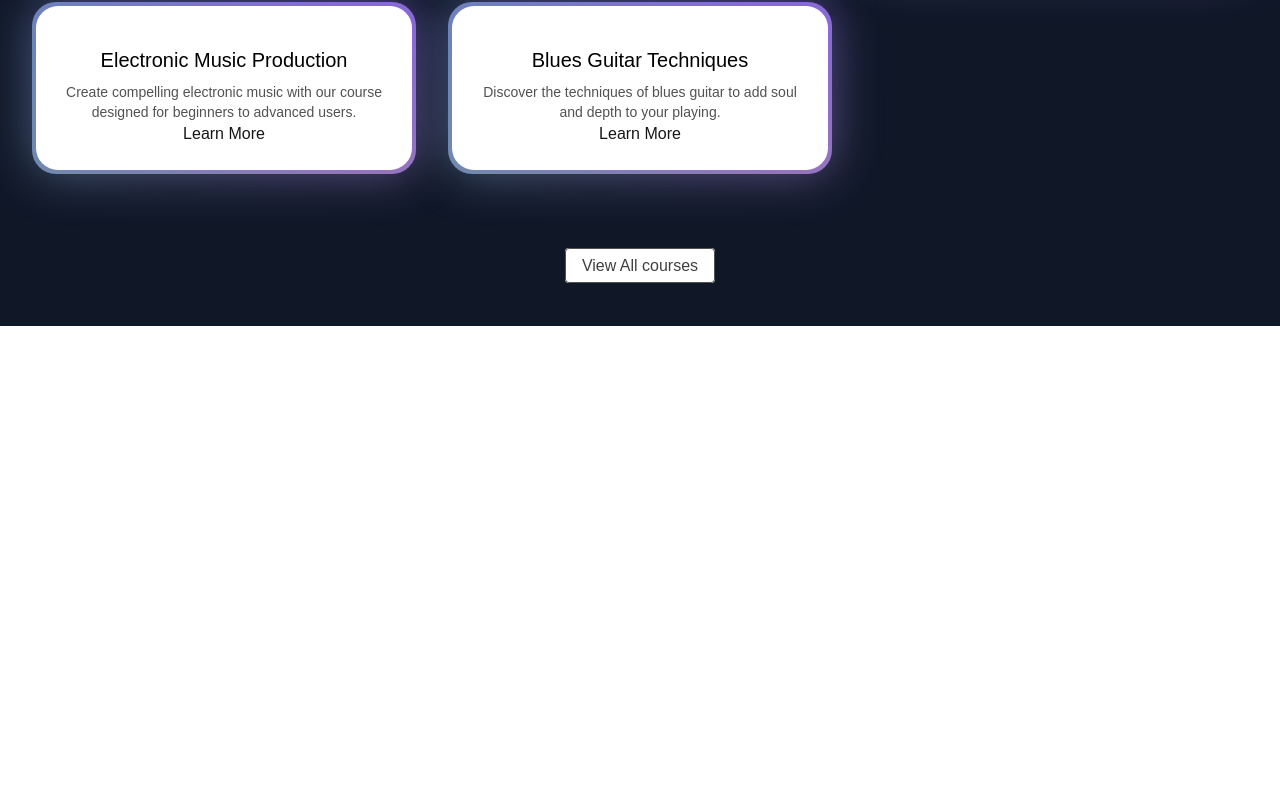
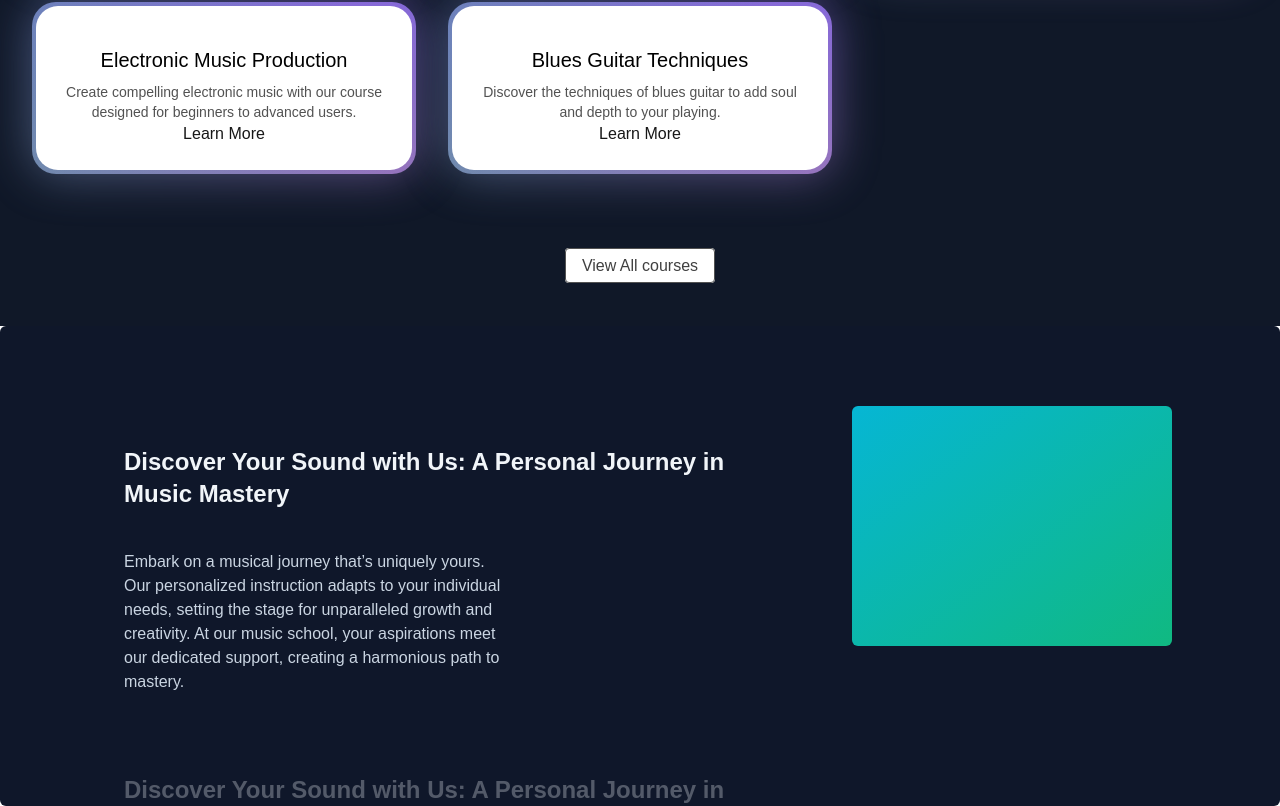
Before and after one commit to shubhamnagar234/NextJS_Projects, a Next.js app in the folder music-nextjs-app/: page / in a window 1280 px wide. Shown: the part 1174-1980 px from the top of the page. Before the commit the page ends 1500 px from the top, so only its background shows below. Built offline with nearby package versions, Linux system fonts and the light colour scheme.

Commit message:
Designed Sticky Scroll

```diff
--- a/music-nextjs-app/src/app/page.tsx
+++ b/music-nextjs-app/src/app/page.tsx
@@ -1,11 +1,13 @@
+import HeroSection from "@/components/hero-section";
 import FeaturedCourses from "@/components/featured-courses";
-import HeroSection from "@/components/hero-section";
+import WhyChooseUs from "@/components/why-choose-us";
 
 export default function Home() {
   return (
-   <main className="min-h-screen bg-black/0.96 antialiased bg-grid-white/[0.02]">
+    <main className="min-h-screen bg-black/0.96 antialiased bg-grid-white/[0.02]">
       <HeroSection />
       <FeaturedCourses />
+      <WhyChooseUs />
     </main>
   );
 }
--- /dev/null
+++ b/music-nextjs-app/src/components/ui/sticky-scroll-reveal.tsx
@@ -0,0 +1,112 @@
+"use client";
+import React, { useEffect, useRef, useState } from "react";
+import { useMotionValueEvent, useScroll } from "motion/react";
+import { motion } from "motion/react";
+import { cn } from "@/lib/utils";
+
+export const StickyScroll = ({
+  content,
+  contentClassName,
+}: {
+  content: {
+    title: string;
+    description: string;
+    content?: React.ReactNode | any;
+  }[];
+  contentClassName?: string;
+}) => {
+  const [activeCard, setActiveCard] = React.useState(0);
+  const ref = useRef<any>(null);
+  const { scrollYProgress } = useScroll({
+    // uncomment line 22 and comment line 23 if you DONT want the overflow container and want to have it change on the entire page scroll
+    // target: ref
+    container: ref,
+    offset: ["start start", "end start"],
+  });
+  const cardLength = content.length;
+
+  useMotionValueEvent(scrollYProgress, "change", (latest) => {
+    const cardsBreakpoints = content.map((_, index) => index / cardLength);
+    const closestBreakpointIndex = cardsBreakpoints.reduce(
+      (acc, breakpoint, index) => {
+        const distance = Math.abs(latest - breakpoint);
+        if (distance < Math.abs(latest - cardsBreakpoints[acc])) {
+          return index;
+        }
+        return acc;
+      },
+      0
+    );
+    setActiveCard(closestBreakpointIndex);
+  });
+
+  const backgroundColors = [
+    "#0f172a", // slate-900
+    "#000000", // black
+    "#171717", // neutral-900
+  ];
+  const linearGradients = [
+    "linear-gradient(to bottom right, #06b6d4, #10b981)", // cyan-500 to emerald-500
+    "linear-gradient(to bottom right, #ec4899, #6366f1)", // pink-500 to indigo-500
+    "linear-gradient(to bottom right, #f97316, #eab308)", // orange-500 to yellow-500
+  ];
+
+  const [backgroundGradient, setBackgroundGradient] = useState(
+    linearGradients[0]
+  );
+
+  useEffect(() => {
+    setBackgroundGradient(linearGradients[activeCard % linearGradients.length]);
+  }, [activeCard]);
+
+  return (
+    <motion.div
+      animate={{
+        backgroundColor: backgroundColors[activeCard % backgroundColors.length],
+      }}
+      className="relative flex h-120 justify-center space-x-10 overflow-y-auto rounded-md p-10"
+      ref={ref}
+    >
+      <div className="div relative flex items-start px-4">
+        <div className="max-w-2xl">
+          {content.map((item, index) => (
+            <div key={item.title + index} className="my-20">
+              <motion.h2
+                initial={{
+                  opacity: 0,
+                }}
+                animate={{
+                  opacity: activeCard === index ? 1 : 0.3,
+                }}
+                className="text-2xl font-bold text-slate-100"
+              >
+                {item.title}
+              </motion.h2>
+              <motion.p
+                initial={{
+                  opacity: 0,
+                }}
+                animate={{
+                  opacity: activeCard === index ? 1 : 0.3,
+                }}
+                className="text-kg mt-10 max-w-sm text-slate-300"
+              >
+                {item.description}
+              </motion.p>
+            </div>
+          ))}
+          <div className="h-40" />
+        </div>
+      </div>
+      <div
+        style={{ background: backgroundGradient }}
+        className={cn(
+          "sticky top-10 hidden h-60 w-80 overflow-hidden rounded-md bg-white lg:block",
+          contentClassName
+        )}
+      >
+        {content[activeCard].content ?? null}
+      </div>
+    </motion.div>
+  );
+};
--- /dev/null
+++ b/music-nextjs-app/src/components/why-choose-us.tsx
@@ -0,0 +1,46 @@
+"use client";
+
+import { StickyScroll } from "./ui/sticky-scroll-reveal";
+
+const musicSchoolContent = [
+  {
+    title: "Discover Your Sound with Us: A Personal Journey in Music Mastery",
+    description:
+      "Embark on a musical journey that’s uniquely yours. Our personalized instruction adapts to your individual needs, setting the stage for unparalleled growth and creativity. At our music school, your aspirations meet our dedicated support, creating a harmonious path to mastery.",
+  },
+  {
+    title: "Discover Your Sound with Us: A Personal Journey in Music Mastery",
+    description:
+      "Embark on a musical journey that’s uniquely yours. Our personalized instruction adapts to your individual needs, setting the stage for unparalleled growth and creativity. At our music school, your aspirations meet our dedicated support, creating a harmonious path to mastery.",
+  },
+  {
+    title: "Discover Your Sound with Us: A Personal Journey in Music Mastery",
+    description:
+      "Embark on a musical journey that’s uniquely yours. Our personalized instruction adapts to your individual needs, setting the stage for unparalleled growth and creativity. At our music school, your aspirations meet our dedicated support, creating a harmonious path to mastery.",
+  },
+  {
+    title: "Live Feedback & Engagement",
+    description:
+      "Immerse yourself in an interactive learning experience where feedback is immediate, just like real-time changes in a collaborative project. This approach enhances your understanding and mastery of music concepts and performance techniques.",
+  },
+  {
+    title: "Cutting-Edge Curriculum",
+    description:
+      "Our curriculum is continuously updated to include the latest music education trends and technologies, ensuring you’re always learning with the most current and effective methods. Say goodbye to outdated materials and welcome an education that evolves with the industry.",
+  },
+  {
+    title: "Limitless Learning Opportunities",
+    description:
+      "With our expansive resource library and dynamic course offerings, you’ll never find yourself without something new to explore. Our platform provides continuous opportunities for growth, ensuring your musical skills are always advancing.",
+  },
+];
+
+function WhyChooseUs() {
+  return (
+    <div>
+      <StickyScroll content={musicSchoolContent} />
+    </div>
+  );
+}
+
+export default WhyChooseUs;
```
